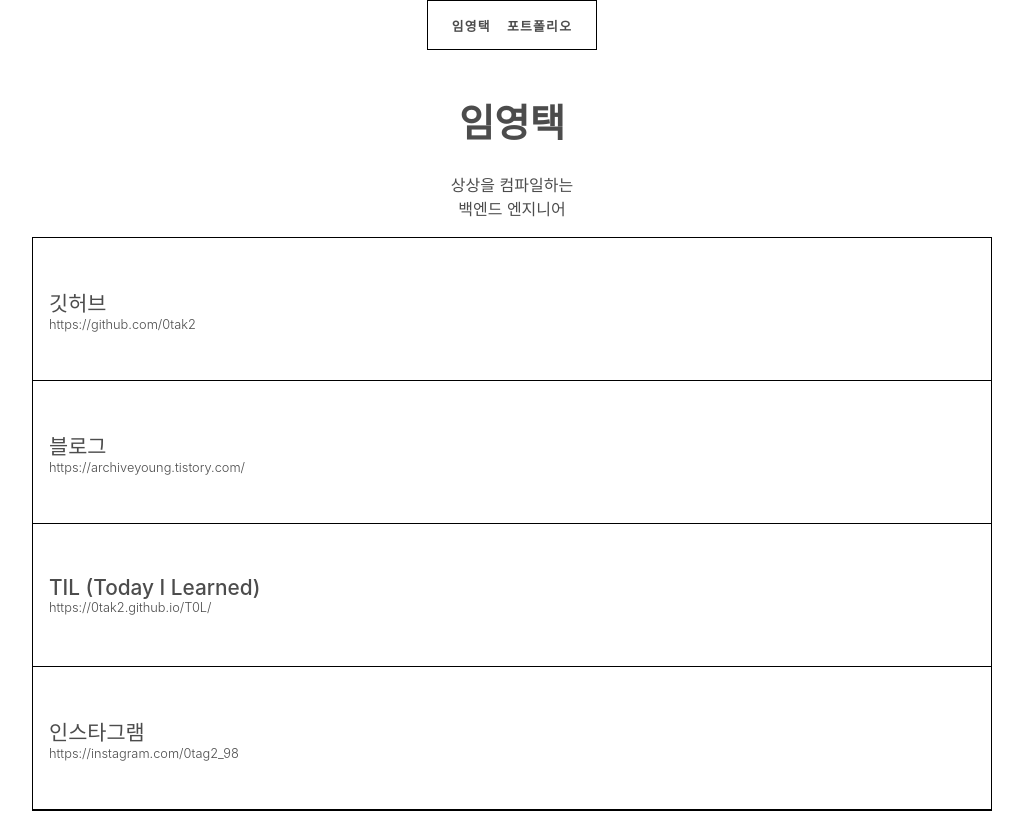
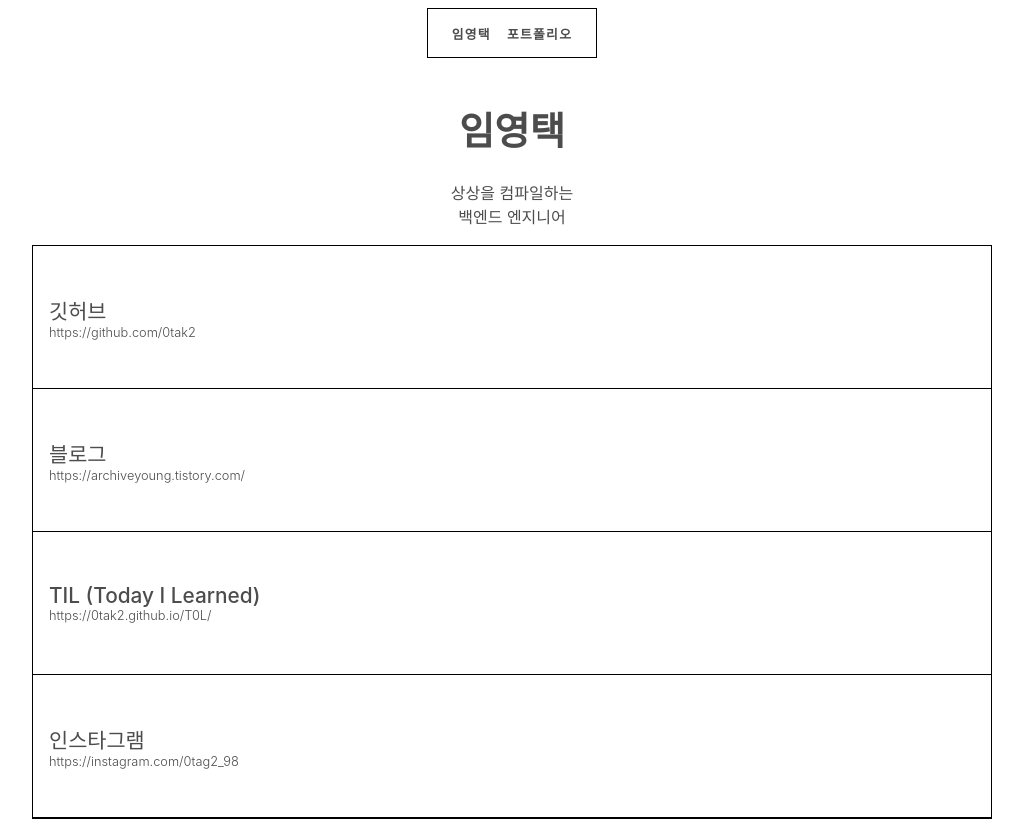
Before and after one commit to 0tak2/0tak2.github.io, a SvelteKit app: page /link in a window 1280 px wide. Shown: the top 819 px of the page, without its empty margins (128-1151 px from the left). Built offline with nearby package versions, Linux system fonts and the light colour scheme; a web font is replaced by a local one.

Commit message:
change: header margin top

```diff
--- a/src/routes/Header.svelte
+++ b/src/routes/Header.svelte
@@ -26,6 +26,7 @@
 	header {
 		display: flex;
 		justify-content: space-between;
+		margin-top: 0.5rem;
 	}
 
 	.corner {
```
